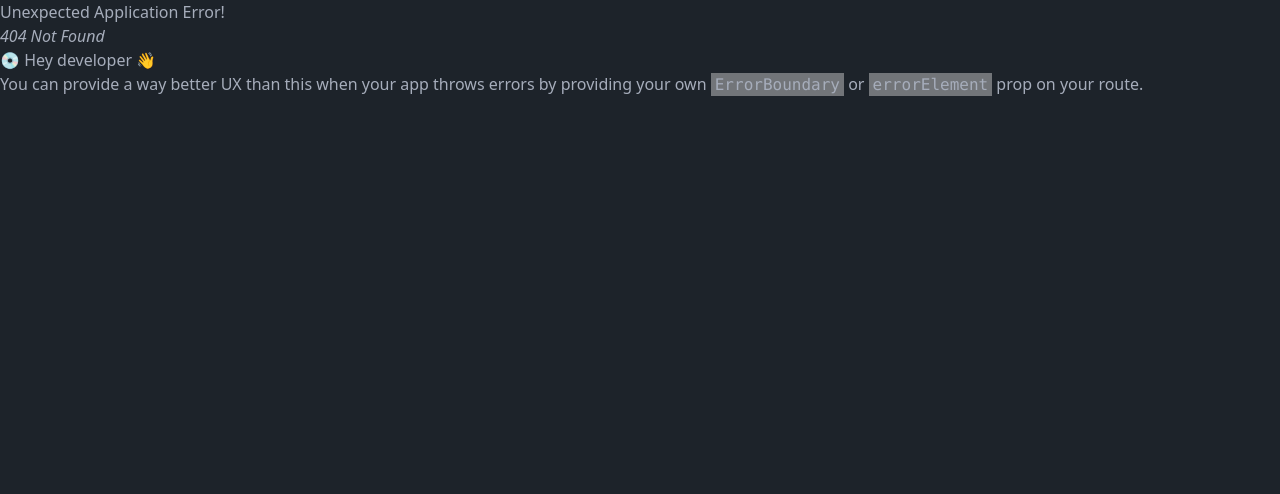
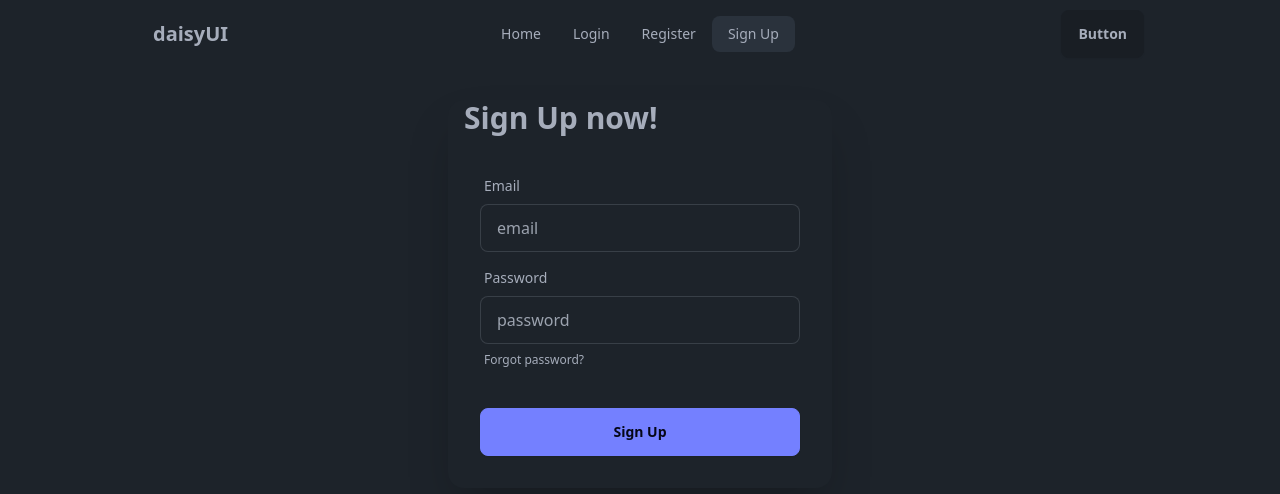
Before and after one commit to rownakabdullahomi/React_Email_Password_Auth_M9M50, a React (Vite) app: page /signUp in a window 1280 px wide. Before the commit this address had no page. Shown: the top 494 px of the page. Built offline with nearby package versions, Linux system fonts and the light colour scheme.

Commit message:
error message displayed

```diff
--- a/src/components/Header.jsx
+++ b/src/components/Header.jsx
@@ -13,7 +13,7 @@ const Header = () => {
         <NavLink to={"/register"}>Register</NavLink>
       </li>
       <li>
-        <NavLink to={"/register2"}>Register2</NavLink>
+        <NavLink to={"/signUp"}>Sign Up</NavLink>
       </li>
 
     </>
--- /dev/null
+++ b/src/components/SignUp.jsx
@@ -0,0 +1,72 @@
+import { createUserWithEmailAndPassword } from "firebase/auth";
+import { auth } from "../firebase.init";
+import { useState } from "react";
+
+const SignUp = () => {
+
+    const [errorMessage, setErrorMessage] = useState("")
+
+    const handleSignUp = (e)=>{
+        e.preventDefault();
+        const email = e.target.email.value;
+        const password = e.target.password.value;
+
+        setErrorMessage("");
+
+        createUserWithEmailAndPassword(auth, email, password)
+        .then(result => {
+            console.log(result);
+        })
+        .catch(error => {
+            setErrorMessage(error.message)
+            console.log(errorMessage);
+        })
+    }
+
+  return (
+    <div className="card bg-base-100 w-full max-w-sm shrink-0 shadow-2xl mx-auto my-8">
+      <h3 className="text-3xl ml-4 font-bold">Sign Up now!</h3>
+      <form onSubmit={handleSignUp} className="card-body">
+        <div className="form-control">
+          <label className="label">
+            <span className="label-text">Email</span>
+          </label>
+          <input
+            type="email"
+            name="email"
+            placeholder="email"
+            className="input input-bordered"
+            required
+          />
+        </div>
+        <div className="form-control">
+          <label className="label">
+            <span className="label-text">Password</span>
+          </label>
+          <input
+            type="password"
+            name="password"
+            placeholder="password"
+            className="input input-bordered"
+            required
+          />
+          <label className="label">
+            <a href="#" className="label-text-alt link link-hover">
+              Forgot password?
+            </a>
+          </label>
+        </div>
+        <div className="form-control mt-6">
+          <button className="btn btn-primary">Sign Up</button>
+        </div>
+      </form>
+
+        {
+            errorMessage && <p className="text-red-600">{errorMessage}</p>
+        }
+
+    </div>
+  );
+};
+
+export default SignUp;
--- a/src/main.jsx
+++ b/src/main.jsx
@@ -6,6 +6,7 @@ import MainLayout from "./layout/MainLayout";
 import Home from "./components/Home";
 import Login from "./components/Login";
 import Register from "./components/Register";
+import SignUp from "./components/SignUp";
 
 const router = createBrowserRouter([
   {
@@ -23,6 +24,10 @@ const router = createBrowserRouter([
       {
         path: "/register",
         element: <Register></Register>
+      },
+      {
+        path: "/signUp",
+        element: <SignUp></SignUp>
       }
     ],
   },
```
